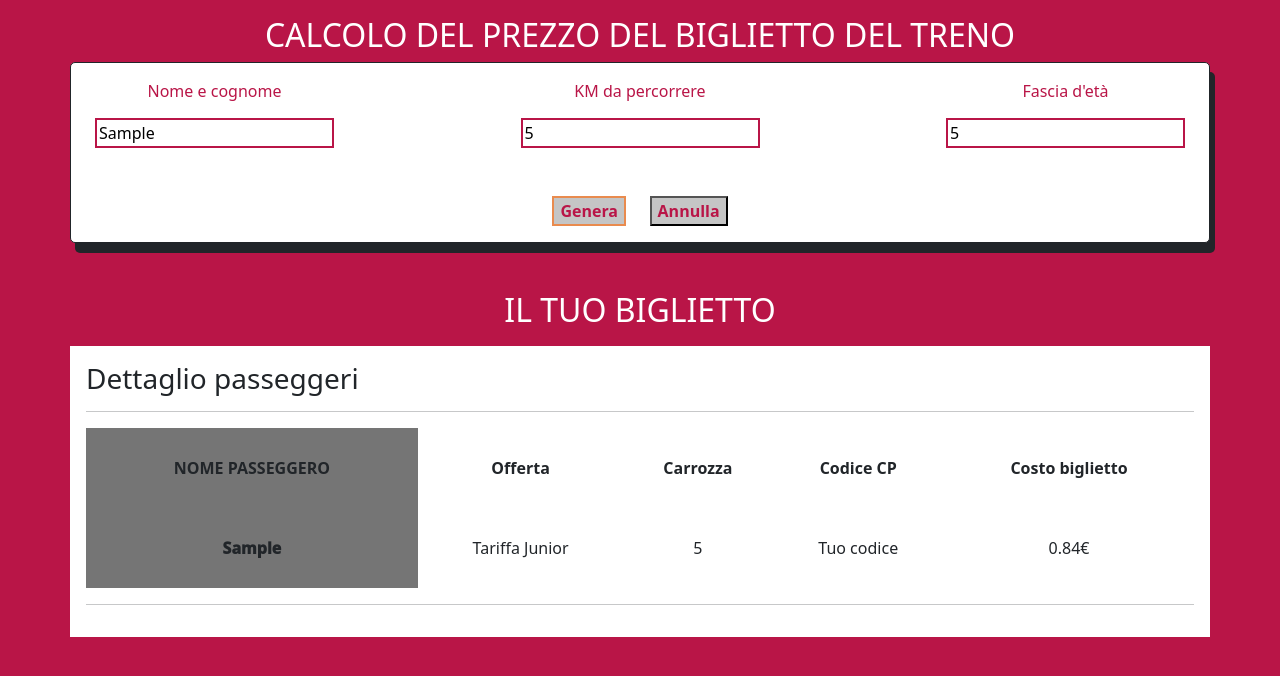
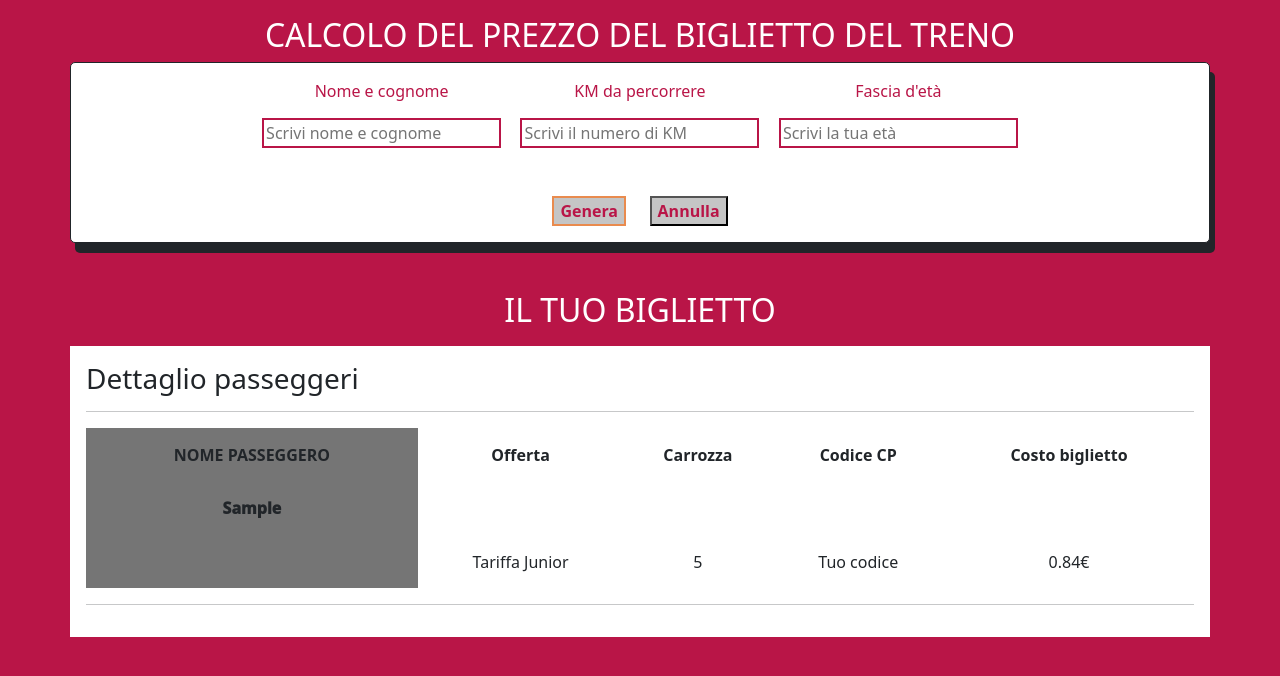
Before and after one commit to DavidIncarbone/js-biglietto-treno-form, a plain HTML site: page index.html in a window 1280 px wide. Both pictures are taken after typing "Sample", "5", "5" into the empty fields and a click on the input "Genera". Drawn offline with nearby package versions, Linux system fonts and the light colour scheme.

Commit message:
add form reset

```diff
--- a/css/style.css
+++ b/css/style.css
@@ -28,7 +28,8 @@ form>div {
     box-shadow: 5px 10px;
 }
 
-div #form #ticketResult {
+div #form,
+#ticketResult {
 
     max-width: 70%;
 }
--- a/index.html
+++ b/index.html
@@ -51,7 +51,7 @@
 
         </form>
 
-        <section id="ticketPrice" class="">
+        <section id="ticketPrice" class="d-none">
             <h2>Il tuo biglietto</h2>
 
             <div class="container mt-3 p-3 bg-white">
@@ -67,7 +67,10 @@
                         <th>Costo biglietto</th>
                     </tr>
                     <tr>
-                        <td id="nameSurnameResult"></td>
+                        <td id="nameSurnameResult"> </td>
+                    </tr>
+                    <tr>
+                        <td></td>
                         <td id="offer"></td>
                         <td>5</td>
                         <td>Tuo codice</td>
--- a/script/script.js
+++ b/script/script.js
@@ -41,9 +41,9 @@ let discountSenior = 40;
 
 principalForm.addEventListener("submit", function (event) {
     event.preventDefault();
-    const userNameSurname = userNameSurnameInput.value;
-    const userKM = parseInt(userKMInput.value);
-    const userAge = parseInt(userAgeInput.value);
+    let userNameSurname = userNameSurnameInput.value;
+    let userKM = parseInt(userKMInput.value);
+    let userAge = parseInt(userAgeInput.value);
     const standardPrice = priceKm * userKM;
     nameSurnameResult.innerHTML = userNameSurname
 
@@ -74,7 +74,11 @@ principalForm.addEventListener("submit", function (event) {
 
     ticketResult.classList.remove("d-none");
 
-    event.stopPropagation;
+    userNameSurnameInput.value = "";
+    userKMInput.value = "";
+    userAgeInput.value = "";
+
+
 }
 
 )
```
